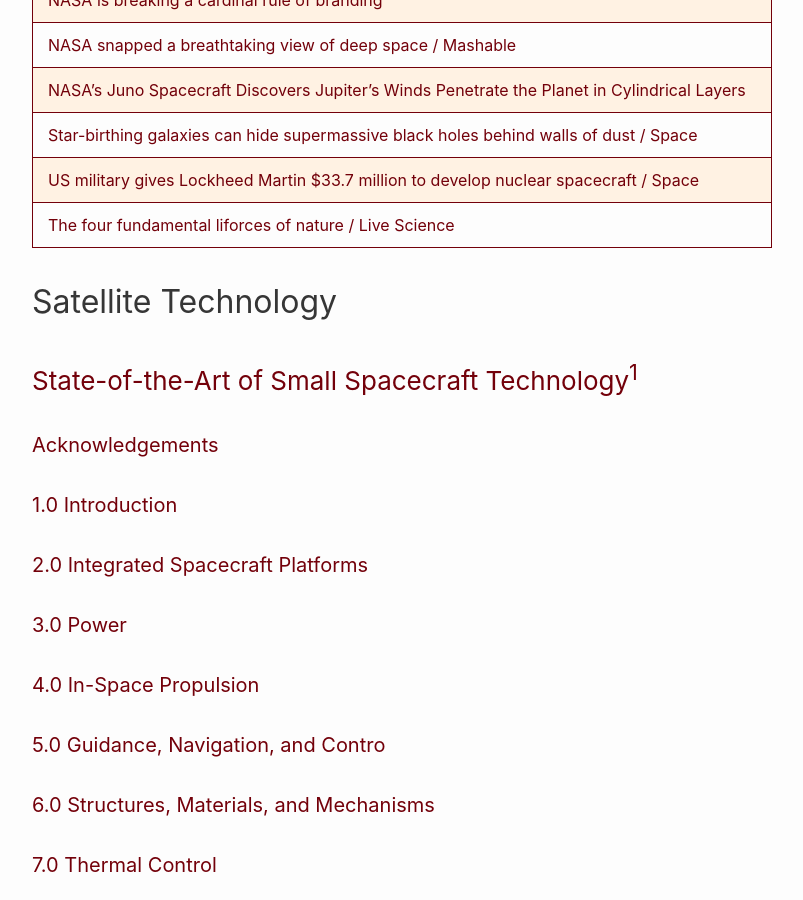
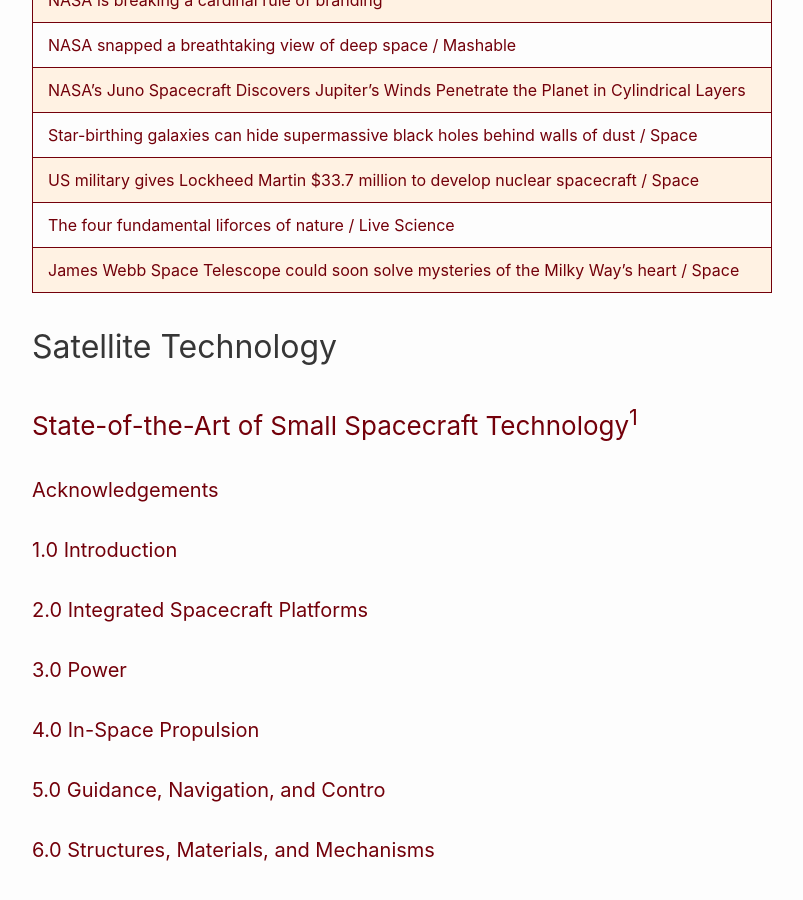
Before and after one commit to RalphHightower/RalphHightower, a Jekyll site: the page built from NASA_SpaceNews.md, in a window 1280 px wide and 900 px high, scrolled down 3895 px. Shown: the whole window, without its empty margins (238-1041 px from the left). Built offline with Jekyll 4.4.1, drawn with Linux system fonts in a browser that asks for light colours; our own code applies the rules of GitHub Pages for plain Markdown files.

Commit message:
[docs](doc): NASA_SpaceNews(extended description)

```diff
--- a/NASA_SpaceNews.md
+++ b/NASA_SpaceNews.md
@@ -60,6 +60,7 @@
 | [Star-birthing galaxies can hide supermassive black holes behind walls of dust / Space](https://www.space.com/supermassive-black-hole-galaxies-dust-walls-hide ) |
 | [US military gives Lockheed Martin $33.7 million to develop nuclear spacecraft / Space](https://www.space.com/space-nuclear-power-tech-lockheed-martin-jetson-contract ) |
 | [The four fundamental liforces of nature / Live Science](https://www.livescience.com/the-fundamental-forces-of-nature.html ) |
+| [James Webb Space Telescope could soon solve mysteries of the Milky Way's heart / Space](https://www.space.com/james-webb-space-telescope-milky-way-heart-mystery ) |
 
 ## Satellite Technology
 
```
